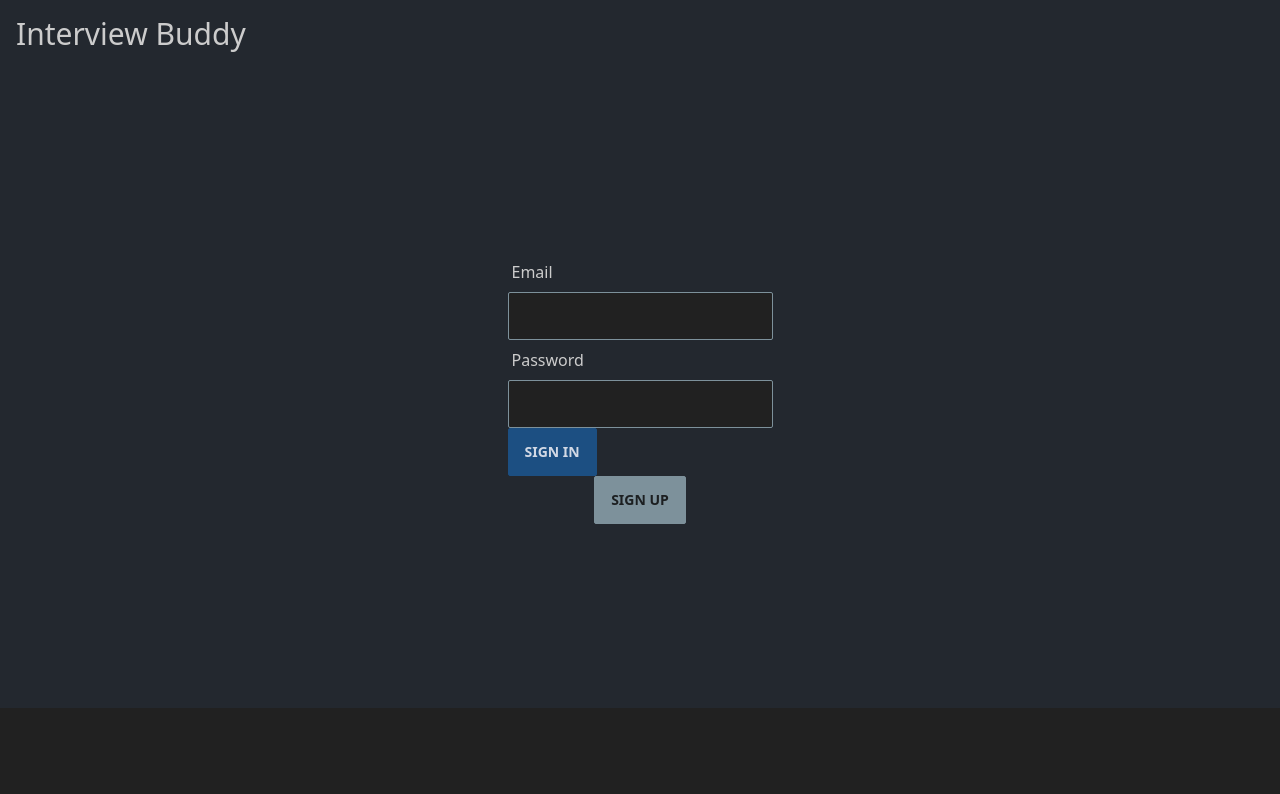
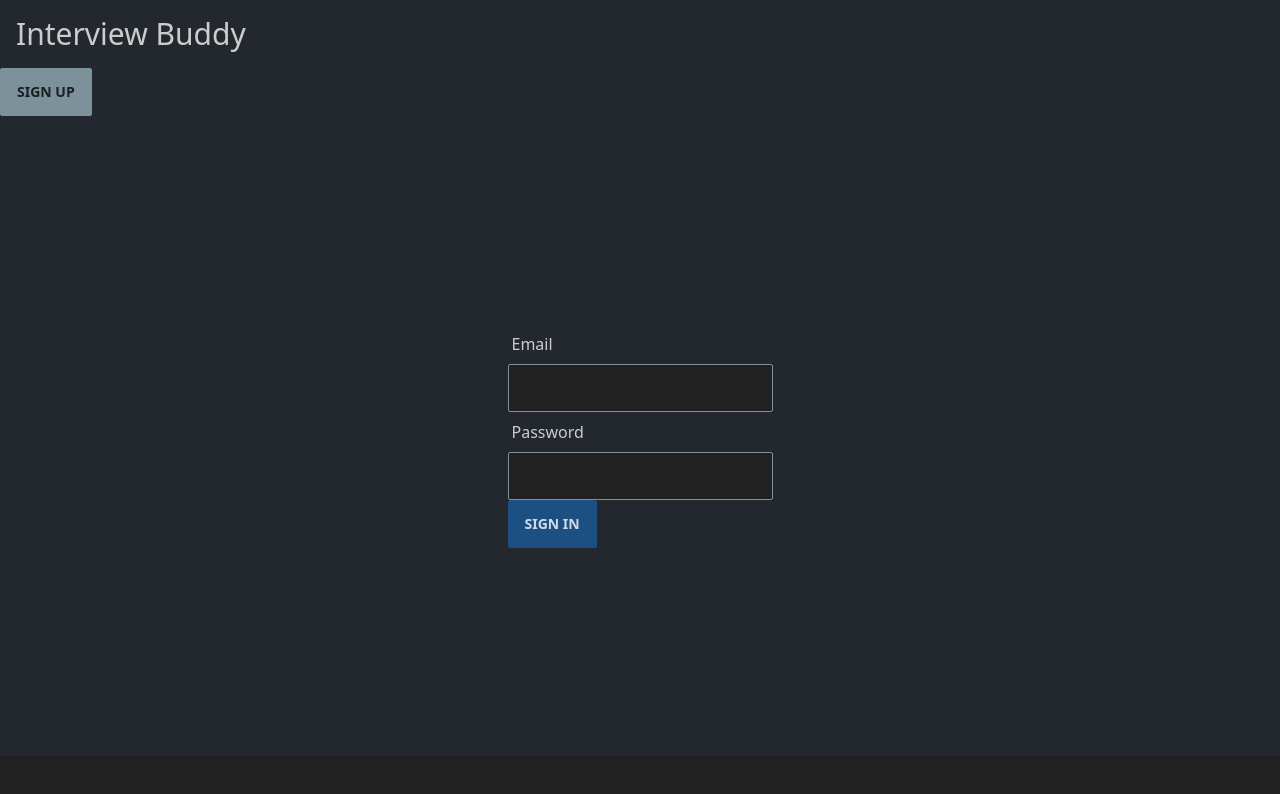
Before and after one commit to Interview-Buddy/interview-buddy-fe, a Next.js app: page / in a window 1280 px wide. Shown: the top 794 px of the page. Built offline with nearby package versions, Linux system fonts and the light colour scheme; no server answers.

Commit message:
Move signup button

```diff
--- a/components/login.tsx
+++ b/components/login.tsx
@@ -57,7 +57,13 @@ const Login = () => {
   return (
     <>
       {modalShow && <SignUp modalHandler={modalHandler}/>}
-
+      <button
+        className="btn btn-secondary"
+        onClick={e => modalHandler(e)}
+        data-cy="signup-button"
+        disabled={isLoading || user.isLoggedIn}>
+          Sign Up
+      </button>
       <section className="flex flex-col items-center h-[40rem] place-content-center">
         <form className="join-vertical" onSubmit={submitLogin}>
           <div>
@@ -86,26 +92,21 @@ const Login = () => {
               onChange={e => setPassword(e.target.value)}
               />
           </div>
-          <input
-            className="btn btn-primary"
-            // className={`border border-black-300 mt-2 bg-[#D0F4DE] hover:cursor-pointer
-            //   hover:bg-[#bde1cb] disabled:cursor-not-allowed disabled:brightness-75
-            //   ${loadingPulseEffect()}`}
+          <button
+            className="join-item btn btn-primary"
             type="submit"
             data-cy="signin"
             value={buttonValue()}
             disabled={isLoading || user.isLoggedIn}
-          />
-        </form>
-        <button
+            >Sign In</button>
+          {/* <button
           className="btn btn-secondary"
-          // className={`border border-black-300 mt-2 bg-[#FF99C8] hover:bg-[#d16f9d]
-          //   disabled:cursor-not-allowed disabled:brightness-75 ${loadingPulseEffect()}`}
           onClick={e => modalHandler(e)}
           data-cy="signup-button"
           disabled={isLoading || user.isLoggedIn}
           >Sign Up
-        </button>
+         </button> */}
+        </form>
       </section>
     </>
   )
```
